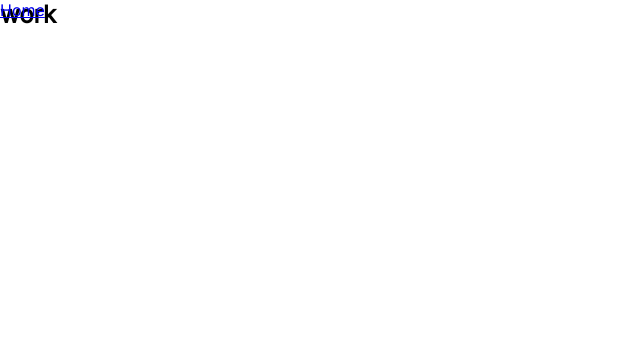
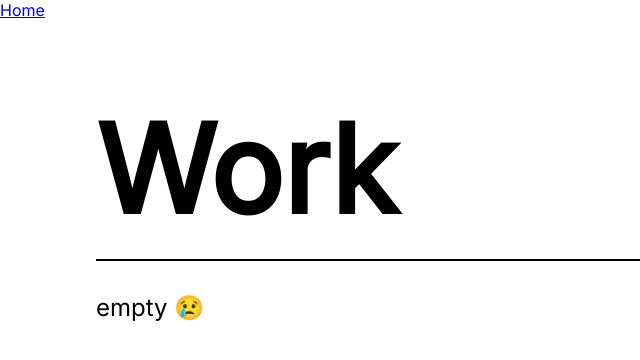
Before and after one commit to waleedlugod/waleedlugod, a React (Create React App) app: page /work in a window 1280 px wide. Shown: the top 360 px of the page, without its empty margins (0-640 px from the left). Built offline with nearby package versions, Linux system fonts and the light colour scheme; a web font is replaced by a local one.

Commit message:
basic styling for all pages except error

```diff
--- a/src/pages/about/About.css
+++ b/src/pages/about/About.css
@@ -1,3 +1,12 @@
+#about h1 {
+	font-size: 121.5px;
+}
 #about main {
 	padding: 128px;
 }
+#about .line {
+	width: 100%;
+	margin: 16px 0px 32px;
+	height: 2px;
+	background-color: black;
+}
--- a/src/pages/about/About.jsx
+++ b/src/pages/about/About.jsx
@@ -9,6 +9,8 @@ export default function About() {
 			</Link>
 			<main>
 				<h1>About</h1>
+				<div className="line"></div>
+				<p>stuff stuff and other stuff</p>
 			</main>
 		</article>
 	);
--- a/src/pages/work/Work.css
+++ b/src/pages/work/Work.css
@@ -0,0 +1,12 @@
+#work h1 {
+	font-size: 121.5px;
+}
+#work main {
+	padding: 96px;
+}
+#work .line {
+	width: 100%;
+	margin: 16px 0px 32px;
+	height: 2px;
+	background-color: black;
+}
--- a/src/pages/work/Work.jsx
+++ b/src/pages/work/Work.jsx
@@ -7,7 +7,11 @@ export default function Work() {
 			<Link className="link-back" to="/">
 				Home
 			</Link>
-			<h1>work</h1>
+			<main>
+				<h1>Work</h1>
+				<div className="line"></div>
+				<p>empty 😢</p>
+			</main>
 		</article>
 	);
 }
```
